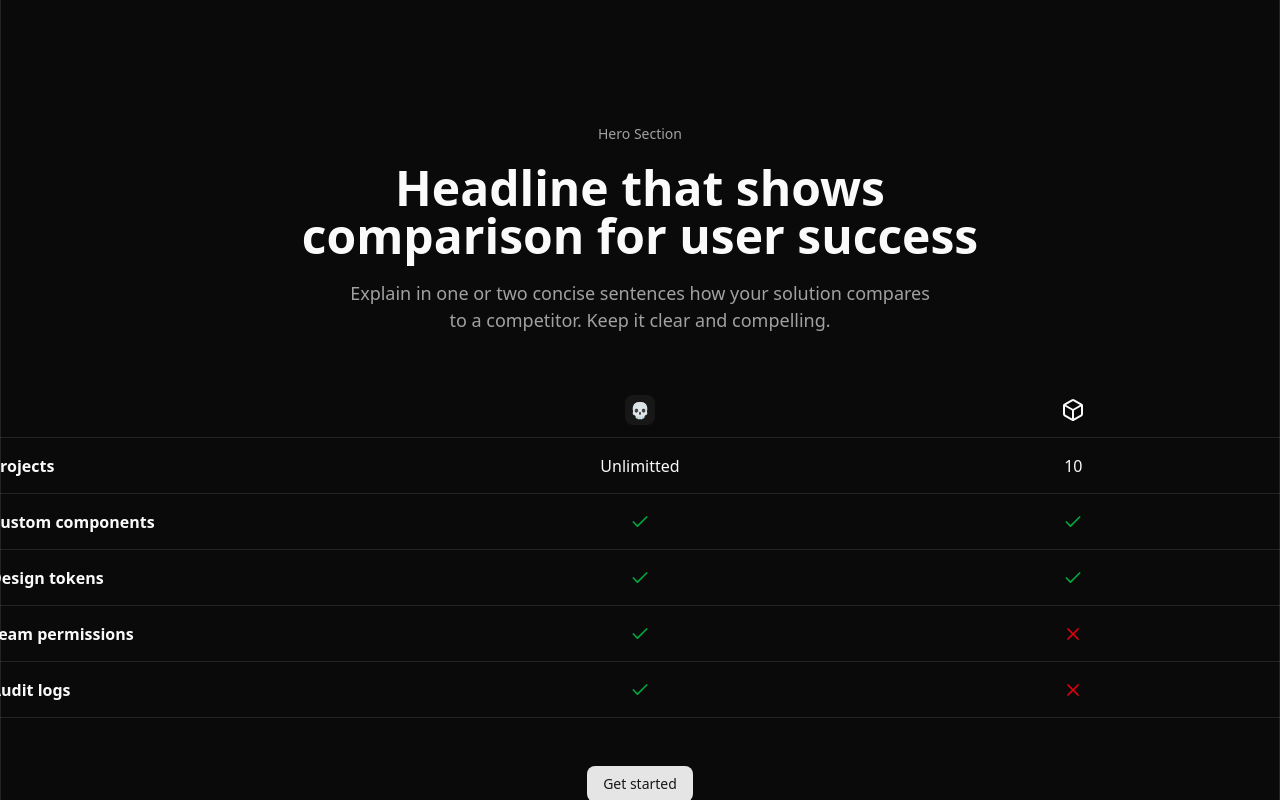
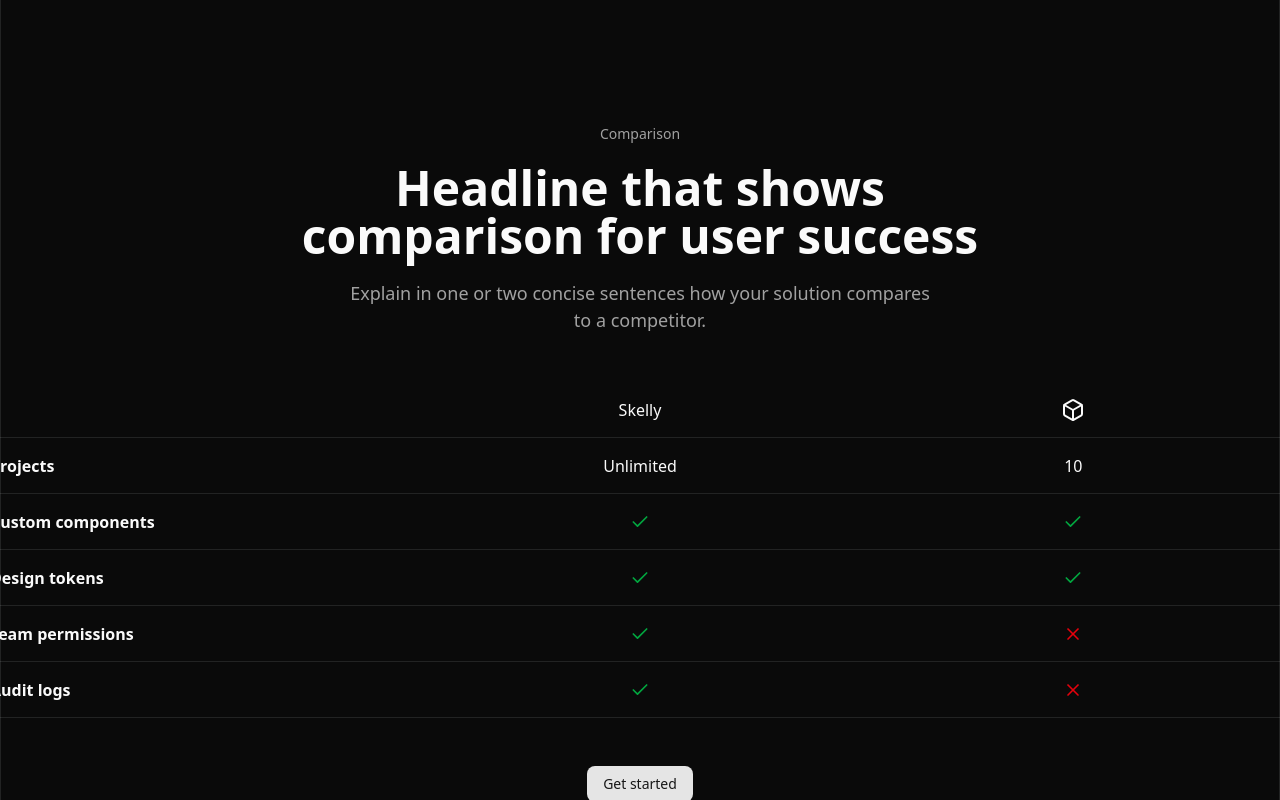
Before and after one commit to yeahitsmejayyy/skelly-site, a React (Vite) app: page / in a window 1280 px wide. Shown: the part 7560-8360 px from the top of the page. Built offline with nearby package versions, Linux system fonts and the light colour scheme.

Commit message:
refactor(site): refactored comparison

```diff
--- a/src/components/site/comparison/comparison-1.tsx
+++ b/src/components/site/comparison/comparison-1.tsx
@@ -1,169 +1,129 @@
-// interface Comparison1Props {
-//   // define props here
-// }
+import type { ComparisonData, ComparisonValue } from "@/sections/types/comparison"
+import { Button } from "@/components/ui/button"
+import { Card } from "@/components/ui/card"
+import { Box, Check, X } from "lucide-react"
 
-import { Button } from "@/components/ui/button";
-import { Card } from "@/components/ui/card";
-import { Box, Check, X } from "lucide-react";
+interface Comparison1Props {
+    data: ComparisonData
+}
 
-// props: Comparison1Props
-export default function Comparison1() {
+const iconMap = {
+    box: Box,
+}
+
+function renderValue(value: ComparisonValue) {
+    if (value.type === "boolean") {
+        return value.value ? (
+            <Check size={20} className="text-green-600" />
+        ) : (
+            <X size={20} className="text-red-600" />
+        )
+    }
+
+    return <p>{value.value}</p>
+}
+
+export default function Comparison1({ data }: Comparison1Props) {
+    const { eyebrow, headline, description, columns, rows, cta } = data
+
+    const primary = columns[0]
+    const secondary = columns[1]
+
+    const PrimaryIcon = primary.icon
+        ? iconMap[primary.icon as keyof typeof iconMap]
+        : null
+
+    const SecondaryIcon = secondary.icon
+        ? iconMap[secondary.icon as keyof typeof iconMap]
+        : null
+
     return (
         <div className="w-full border flex flex-col gap-y-12 items-center justify-center lg:py-50 py-30 lg:px-0 px-6">
             <div className="flex flex-col gap-y-5 text-center mx-auto">
-                <p className="text-muted-foreground lg:text-[14px]">Hero Section</p>
-                <h1 className="w-full lg:max-w-190 mx-auto lg:text-5xl text-3xl font-bold">Headline that shows comparison for user success</h1>
+                {eyebrow && (
+                    <p className="text-muted-foreground lg:text-[14px]">
+                        {eyebrow}
+                    </p>
+                )}
+
+                <h1 className="w-full lg:max-w-190 mx-auto lg:text-5xl text-3xl font-bold">
+                    {headline}
+                </h1>
+
+                {description && (
                     <p className="w-full lg:max-w-150 mx-auto text-muted-foreground lg:text-[18px]">
-                    Explain in one or two concise sentences how your solution compares to a competitor. Keep it clear and compelling.
+                        {description}
                     </p>
+                )}
             </div>
-            {/* desktop comparison ui */}
+
+            {/* Desktop */}
             <div className="w-325 lg:grid grid-cols-3 hidden">
-                {/* feature list */}
-                <div className="flex flex-col gap-y-0">
-                    <div className="flex items-center h-[56px] border-b"></div>
-                    <div className="flex items-center h-[56px] border-b">
-                        <p className="font-bold">Projects</p>
+                <div className="flex flex-col">
+                    <div className="h-[56px] border-b" />
+                    {rows.map((row, idx) => (
+                        <div key={idx} className="flex items-center h-[56px] border-b">
+                            <p className="font-bold">{row.label}</p>
                         </div>
-                    <div className="flex items-center h-[56px] border-b">
-                        <p className="font-bold">Custom components</p>
+                    ))}
                 </div>
-                    <div className="flex items-center h-[56px] border-b">
-                        <p className="font-bold">Design tokens</p>
+
+                {[primary, secondary].map((col, colIdx) => {
+                    const Icon =
+                        colIdx === 0 ? PrimaryIcon : SecondaryIcon
+
+                    return (
+                        <div key={col.id} className="flex flex-col">
+                            <div className="flex items-center justify-center h-[56px] border-b">
+                                {Icon ? <Icon /> : <span>{col.label}</span>}
                             </div>
-                    <div className="flex items-center h-[56px] border-b">
-                        <p className="font-bold">Team permissions</p>
+
+                            {rows.map((row, rowIdx) => (
+                                <div
+                                    key={rowIdx}
+                                    className="flex items-center justify-center h-[56px] border-b"
+                                >
+                                    {renderValue(row.values[colIdx])}
                                 </div>
-                    <div className="flex items-center h-[56px] border-b">
-                        <p className="font-bold">Audit logs</p>
+                            ))}
+                        </div>
+                    )
+                })}
+            </div>
+
+            {/* Mobile */}
+            <div className="w-full lg:hidden flex flex-col gap-y-4">
+                <div className="grid grid-cols-2">
+                    <div className="flex items-center justify-center h-[56px] border-b">
+                        {PrimaryIcon ? <PrimaryIcon /> : primary.label}
+                    </div>
+                    <div className="flex items-center justify-center h-[56px] border-b">
+                        {SecondaryIcon ? <SecondaryIcon /> : secondary.label}
                     </div>
                 </div>
 
-                {/* your feature checks */}
-                <div className="flex flex-col gap-y-0">
-                    <div className="flex items-center justify-center h-[56px] border-b">
-                        <span className="w-7.5 h-7.5 flex items-center justify-center bg-neutral-950 dark:bg-neutral-900 rounded-md">💀</span>
-                    </div>
-                    <div className="flex items-center justify-center h-[56px] border-b">
-                        <p>Unlimitted</p>
-                    </div>
-                    <div className="flex items-center justify-center h-[56px] border-b">
-                        <p className="font-bold"><Check size={'20'} className="text-green-600" /></p>
-                    </div>
-                    <div className="flex items-center justify-center h-[56px] border-b">
-                        <p className="font-bold"><Check size={'20'} className="text-green-600" /></p>
-                    </div>
-                    <div className="flex items-center justify-center h-[56px] border-b">
-                        <p className="font-bold"><Check size={'20'} className="text-green-600" /></p>
-                    </div>
-                    <div className="flex items-center justify-center h-[56px] border-b">
-                        <p className="font-bold"><Check size={'20'} className="text-green-600" /></p>
-                    </div>
-                </div>
-
-                {/* competitor feature checks */}
-                <div className="flex flex-col gap-y-0">
-                    <div className="flex items-center justify-center h-[56px] border-b">
-                        <Box />
-                    </div>
-                    <div className="flex items-center justify-center h-[56px] border-b">
-                        <p>10</p>
-                    </div>
-                    <div className="flex items-center justify-center h-[56px] border-b">
-                        <p className="font-bold"><Check size={'20'} className="text-green-600" /></p>
-                    </div>
-                    <div className="flex items-center justify-center h-[56px] border-b">
-                        <p className="font-bold"><Check size={'20'} className="text-green-600" /></p>
-                    </div>
-                    <div className="flex items-center justify-center h-[56px] border-b">
-                        <p className="font-bold"><X size={'20'} className="text-red-600" /></p>
-                    </div>
-                    <div className="flex items-center justify-center h-[56px] border-b">
-                        <p className="font-bold"><X size={'20'} className="text-red-600" /></p>
-                    </div>
-                </div>
-            </div>
-
-            {/* mobile comparison ui */}
-            <div className="w-full lg:hidden flex flex-col gap-y-4">
-                {/* comparison header */}
-                <div className="w-full grid grid-cols-2">
-                    <div className="flex items-center justify-center h-[56px] border-b">
-                        <span className="w-7.5 h-7.5 flex items-center justify-center bg-neutral-950 dark:bg-neutral-900 rounded-md">💀</span>
-                    </div>
-                    <div className="flex items-center justify-center h-[56px] border-b">
-                        <Box />
-                    </div>
-                </div>
-
-                <Card className="pt-0">
+                {rows.map((row, idx) => (
+                    <Card key={idx} className="pt-0">
                         <div className="flex items-center h-[56px] border-b px-4">
-                        <p className="font-bold">Projects</p>
+                            <p className="font-bold">{row.label}</p>
                         </div>
                         <div className="grid grid-cols-2">
-                        <div className="flex items-center justify-center h-[5px]">
-                            <p>Unlimitted</p>
+                            <div className="flex items-center justify-center h-[56px]">
+                                {renderValue(row.values[0])}
                             </div>
-                        <div className="flex items-center justify-center h-[5px]">
-                            <p>2</p>
+                            <div className="flex items-center justify-center h-[56px]">
+                                {renderValue(row.values[1])}
                             </div>
                         </div>
                     </Card>
-                <Card className="pt-0">
-                    <div className="flex items-center h-[56px] border-b px-4">
-                        <p className="font-bold">Custom components</p>
-                    </div>
-                    <div className="grid grid-cols-2">
-                        <div className="flex items-center justify-center h-[5px]">
-                            <Check size={'20'} className="text-green-600" />
-                        </div>
-                        <div className="flex items-center justify-center h-[5px]">
-                            <Check size={'20'} className="text-green-600" />
-                        </div>
-                    </div>
-                </Card>
-                <Card className="pt-0">
-                    <div className="flex items-center h-[56px] border-b px-4">
-                        <p className="font-bold">Design tokens</p>
-                    </div>
-                    <div className="grid grid-cols-2">
-                        <div className="flex items-center justify-center h-[5px]">
-                            <Check size={'20'} className="text-green-600" />
-                        </div>
-                        <div className="flex items-center justify-center h-[5px]">
-                            <Check size={'20'} className="text-green-600" />
-                        </div>
-                    </div>
-                </Card>
-                <Card className="pt-0">
-                    <div className="flex items-center h-[56px] border-b px-4">
-                        <p className="font-bold">Team permissions</p>
-                    </div>
-                    <div className="grid grid-cols-2">
-                        <div className="flex items-center justify-center h-[5px]">
-                            <Check size={'20'} className="text-green-600" />
-                        </div>
-                        <div className="flex items-center justify-center h-[5px]">
-                            <X size={'20'} className="text-red-600" />
-                        </div>
-                    </div>
-                </Card>
-                <Card className="pt-0">
-                    <div className="flex items-center h-[56px] border-b px-4">
-                        <p className="font-bold">Audit logs</p>
-                    </div>
-                    <div className="grid grid-cols-2">
-                        <div className="flex items-center justify-center h-[5px]">
-                            <Check size={'20'} className="text-green-600" />
-                        </div>
-                        <div className="flex items-center justify-center h-[5px]">
-                            <X size={'20'} className="text-red-600" />
-                        </div>
-                    </div>
-                </Card>
+                ))}
             </div>
 
-            <Button>Get started</Button>
+            {cta && (
+                <Button asChild>
+                    <a href={cta.href}>{cta.label}</a>
+                </Button>
+            )}
         </div>
-    );
+    )
 }
--- a/src/routes/home.tsx
+++ b/src/routes/home.tsx
@@ -1,6 +1,5 @@
 import { Seo } from "@/seo/seo"
 import { Section } from "@/sections/section"
-import Comparison1 from "@/components/site/comparison/comparison-1"
 import FAQ1 from "@/components/site/faq/faq-1"
 import Footer1 from "@/components/site/footer/footer-1"
 import LeadCapture1 from "@/components/site/lead-capture/lead-capture-1"
@@ -305,7 +304,70 @@ export default function Home() {
                 }}
             />
 
-            <Comparison1 />
+            <Section
+                type="comparison"
+                variant="1"
+                data={{
+                    eyebrow: "Comparison",
+                    headline: "Headline that shows comparison for user success",
+                    description:
+                        "Explain in one or two concise sentences how your solution compares to a competitor.",
+                    columns: [
+                        {
+                            id: "skelly",
+                            label: "Skelly",
+                            icon: "skull",
+                        },
+                        {
+                            id: "competitor",
+                            label: "Competitor",
+                            icon: "box",
+                        },
+                    ],
+                    rows: [
+                        {
+                            label: "Projects",
+                            values: [
+                                { type: "text", value: "Unlimited" },
+                                { type: "text", value: "10" },
+                            ],
+                        },
+                        {
+                            label: "Custom components",
+                            values: [
+                                { type: "boolean", value: true },
+                                { type: "boolean", value: true },
+                            ],
+                        },
+                        {
+                            label: "Design tokens",
+                            values: [
+                                { type: "boolean", value: true },
+                                { type: "boolean", value: true },
+                            ],
+                        },
+                        {
+                            label: "Team permissions",
+                            values: [
+                                { type: "boolean", value: true },
+                                { type: "boolean", value: false },
+                            ],
+                        },
+                        {
+                            label: "Audit logs",
+                            values: [
+                                { type: "boolean", value: true },
+                                { type: "boolean", value: false },
+                            ],
+                        },
+                    ],
+                    cta: {
+                        label: "Get started",
+                        href: "/signup",
+                    },
+                }}
+            />
+
             <Pricing1 />
             <FAQ1 />
             <LeadCapture1 />
--- a/src/sections/registry.ts
+++ b/src/sections/registry.ts
@@ -27,6 +27,9 @@ import type { WhoItsForData } from "@/sections/types/who-its-for"
 import SocialProof1 from "@/components/site/social-proof/social-proof-1"
 import type { SocialProofData } from "@/sections/types/social-proof"
 
+import Comparison1 from "@/components/site/comparison/comparison-1"
+import type { ComparisonData } from "@/sections/types/comparison"
+
 export const sectionRegistry = {
     nav: {
         "1": Nav1 satisfies SectionRenderer<NavData>,
@@ -55,4 +58,7 @@ export const sectionRegistry = {
     "social-proof": {
         "1": SocialProof1 satisfies SectionRenderer<SocialProofData>,
     },
+    comparison: {
+        "1": Comparison1 satisfies SectionRenderer<ComparisonData>,
+    },
 } as const
--- /dev/null
+++ b/src/sections/types/comparison.ts
@@ -0,0 +1,28 @@
+export type ComparisonValue =
+    | { type: "text"; value: string }
+    | { type: "boolean"; value: boolean }
+
+export interface ComparisonColumn {
+    id: string
+    label: string
+    icon?: string
+}
+
+export interface ComparisonRow {
+    label: string
+    values: ComparisonValue[]
+}
+
+export interface ComparisonData {
+    eyebrow?: string
+    headline: string
+    description?: string
+
+    columns: ComparisonColumn[]
+    rows: ComparisonRow[]
+
+    cta?: {
+        label: string
+        href: string
+    }
+}
```
Lines whose indentation alone changed are shown as unchanged.
